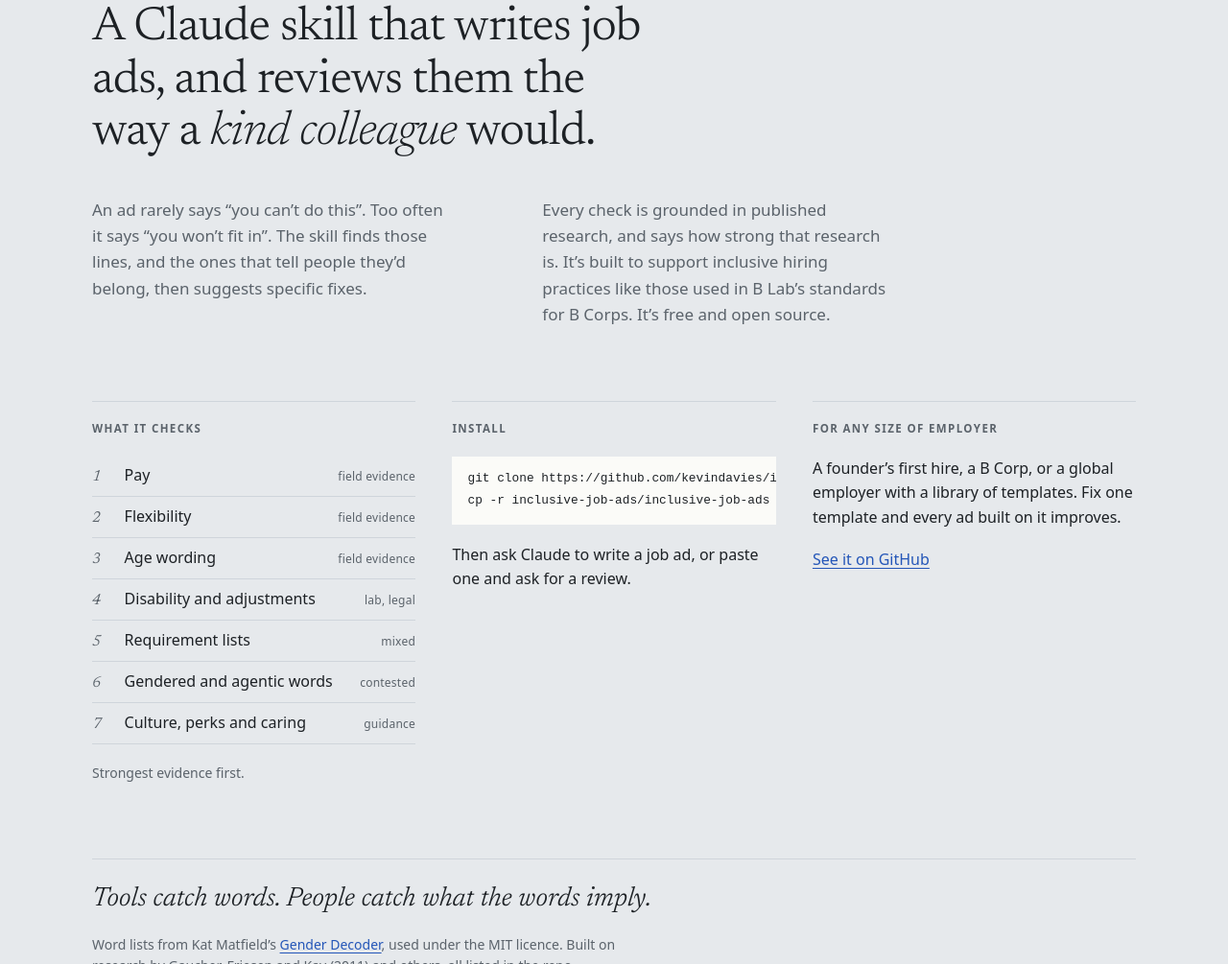
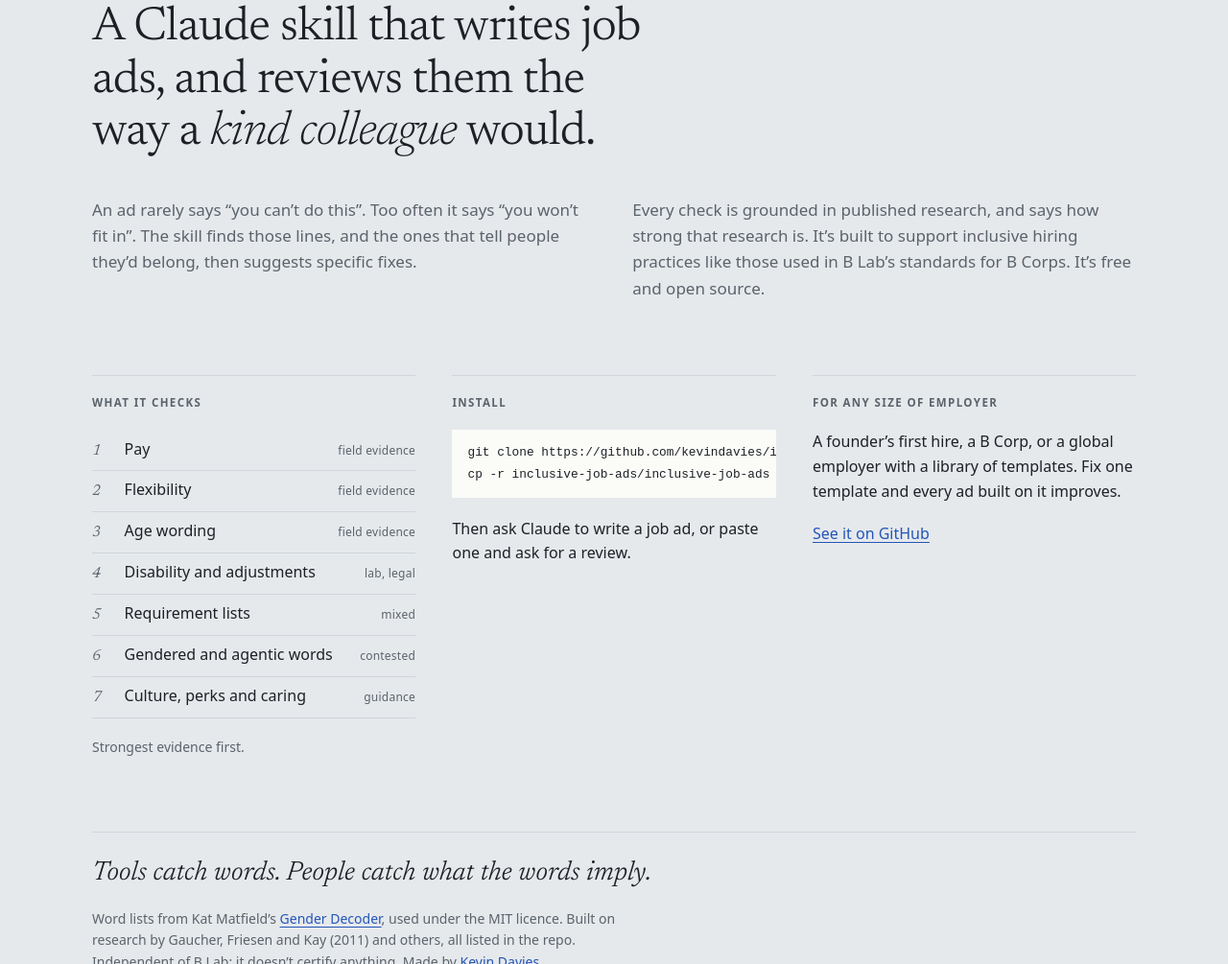
Before and after one commit to kevindavies/inclusive-job-ads, a plain HTML site: page docs/index.html in a window 1280 px wide. Shown: the part 918-1923 px from the top of the page at 96% size. Drawn offline with nearby package versions, Linux system fonts and the light colour scheme; a web font is replaced by a local one.

Commit message:
docs(site): intro support paragraphs on a 6 and 6 split
Co-Authored-By: Claude Opus 5.5 <noreply@anthropic.com>

```diff
--- a/docs/index.html
+++ b/docs/index.html
@@ -221,13 +221,12 @@ body {
 }
 .lede em { font-style: italic; font-weight: 300; }
 .support {
-  grid-column: span 5;
+  grid-column: span 6;
   margin: 0;
   color: var(--muted);
-  max-width: 38ch;
   text-wrap: pretty;
 }
-.support:first-of-type { grid-column: 1 / span 5; }
+.support:first-of-type { grid-column: 1 / span 6; }
 
 .cols {
   display: grid;
```
